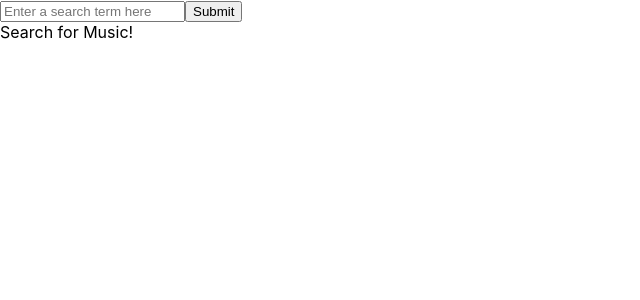
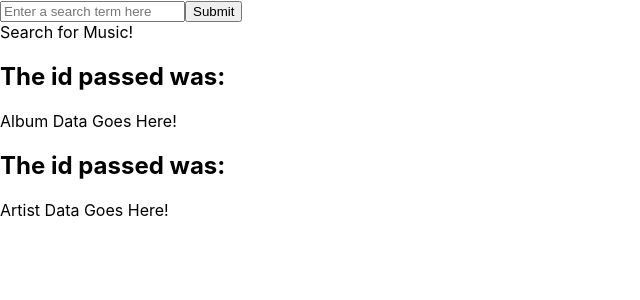
Before and after one commit to RtHiaHB/music-library, a React (Create React App) app: page / in a window 1280 px wide. Shown: the top 300 px of the page, without its empty margins (0-640 px from the left). Built offline with nearby package versions, Linux system fonts and the light colour scheme.

Commit message:
rendered components

```diff
--- a/package.json
+++ b/package.json
@@ -8,6 +8,7 @@
     "@testing-library/user-event": "^13.5.0",
     "react": "^18.2.0",
     "react-dom": "^18.2.0",
+    "react-router-dom": "^6.6.2",
     "react-scripts": "5.0.1",
     "web-vitals": "^2.1.4"
   },
--- a/src/App.js
+++ b/src/App.js
@@ -1,7 +1,9 @@
 import { useState, useEffect } from 'react'
-//Gallery
+import { BrowserRouter as Router, Routes, Route } from 'react-router-dom'
 import Gallery from './Components/Gallery'
 import Searchbar from './Components/Searchbar'
+import AlbumView from './Components/AlbumView'
+import ArtistView from './Components/ArtistView'
 
 function App() {
   const [search, setSearch] = useState('')
@@ -38,6 +40,8 @@
       <Searchbar handleSearch={handleSearch} />
       {message}
       <Gallery data={data} />
+      <AlbumView />
+      <ArtistView />
     </div>
   );
 }
```
Also changed, not shown: 1 other file (tests, documents, lock files or other folders).
